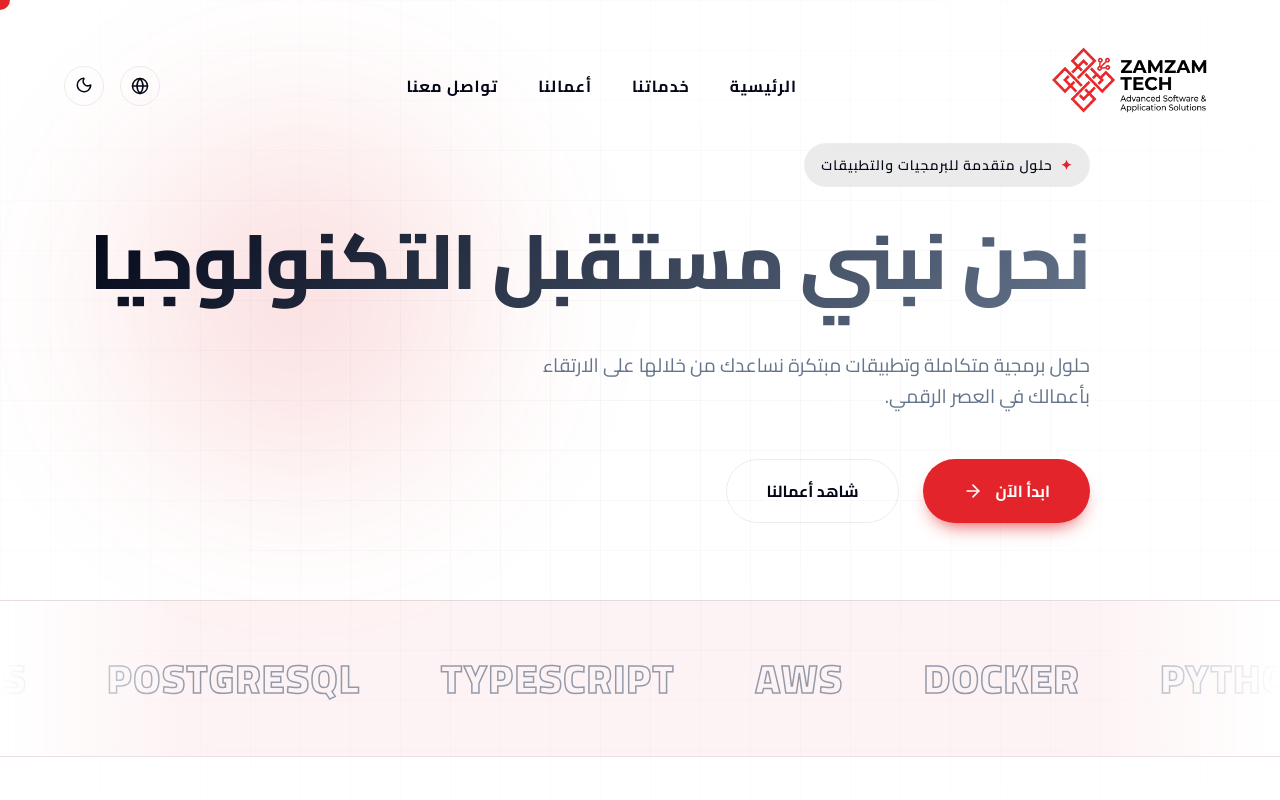
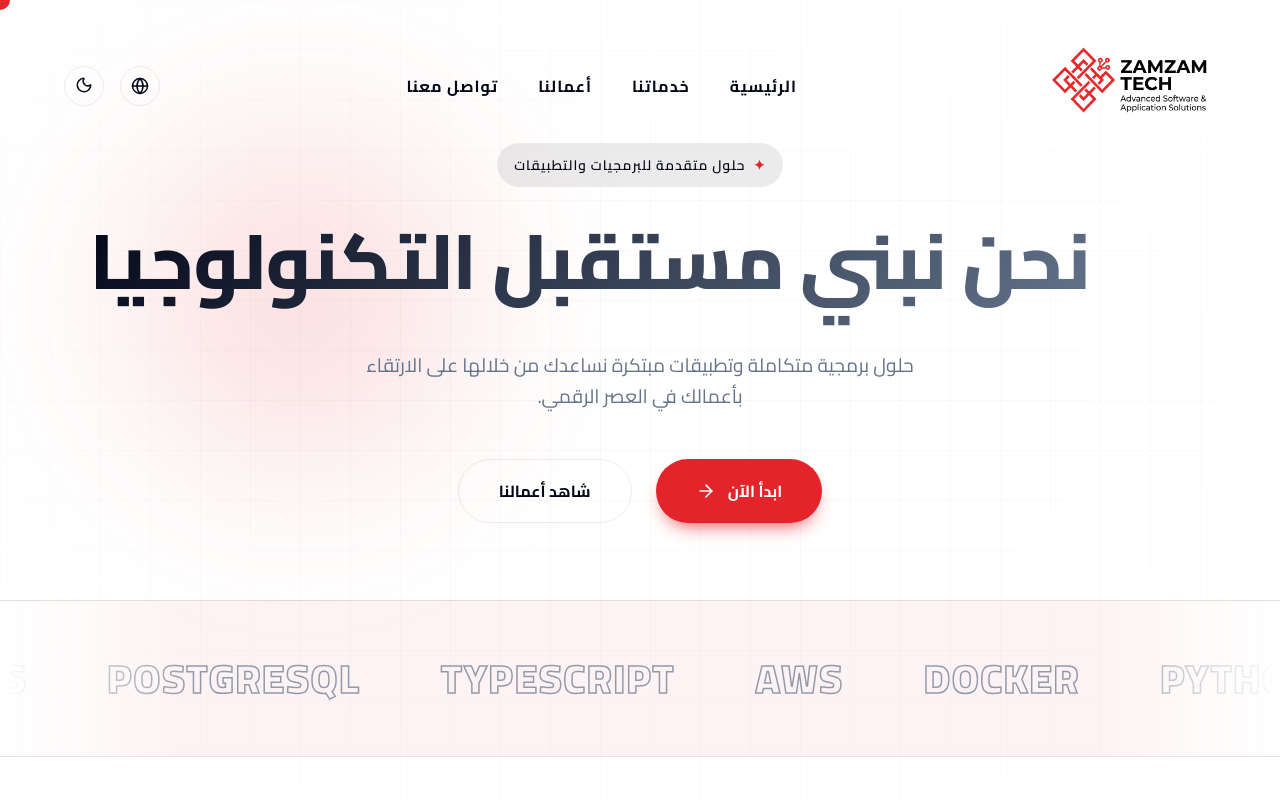
Before and after one commit to abdelrahmanDev006/zamzamtech, a React (Vite) app: page / in a window 1280 px wide. Shown: the top 800 px of the page. Built offline with nearby package versions, Linux system fonts and the light colour scheme.

Commit message:
Center hero content perfectly

```diff
--- a/src/index.css
+++ b/src/index.css
@@ -306,6 +306,8 @@ h1, h2, h3, h4, h5, h6 {
   max-width: 900px;
   position: relative;
   z-index: 10;
+  margin: 0 auto;
+  text-align: center;
 }
 .hero-badge {
   display: inline-flex;
@@ -345,12 +347,13 @@ h1, h2, h3, h4, h5, h6 {
   font-size: clamp(1rem, 1.5vw, 1.2rem);
   color: var(--text-secondary);
   max-width: 600px;
-  margin-bottom: 3rem;
+  margin: 0 auto 3rem auto;
   line-height: 1.6;
 }
 
 .hero-btns {
   display: flex;
+  justify-content: center;
   gap: 1.5rem;
   flex-wrap: wrap;
 }
```
